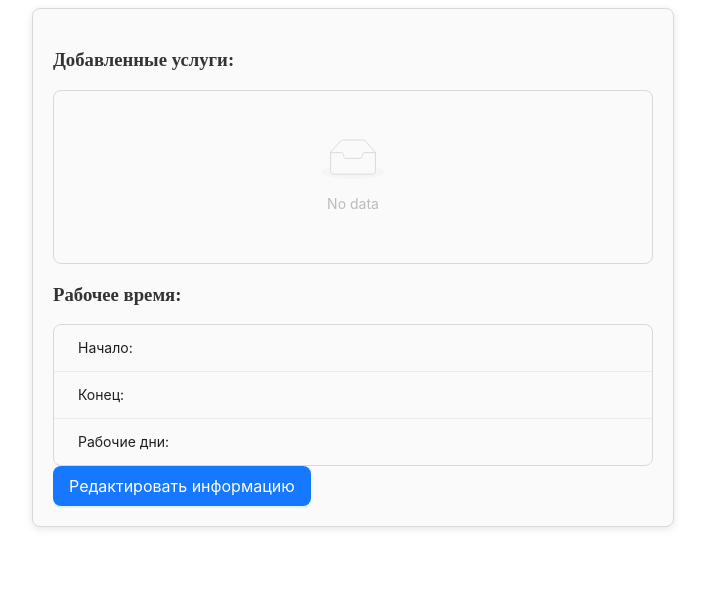
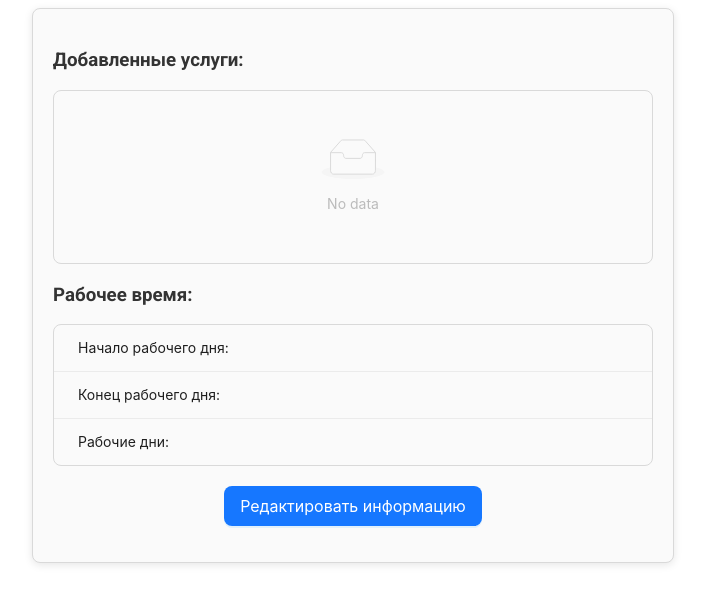
Before and after one commit to mlproger/test_vue_spec_bot, a Vue app: page / in a window 1280 px wide. Shown: the top 604 px of the page, without its empty margins (287-992 px from the left). Built offline with nearby package versions, Linux system fonts and the light colour scheme.

Commit message:
Update ServicesForm.vue

```diff
--- a/src/components/ServicesForm.vue
+++ b/src/components/ServicesForm.vue
@@ -15,12 +15,12 @@
       <a-list bordered>
         <a-list-item>
           <div style="flex-grow: 1;">
-            Начало: {{ formattedStartTime }}
+            Начало рабочего дня: {{ formattedStartTime }}
           </div>
         </a-list-item>
         <a-list-item>
           <div style="flex-grow: 1;">
-            Конец: {{ formattedEndTime }}
+            Конец рабочего дня: {{ formattedEndTime }}
           </div>
         </a-list-item>
         <a-list-item>
@@ -283,6 +283,7 @@
 };
 </script>
 <style scoped>
+@import url('https://fonts.googleapis.com/css2?family=Roboto:wght@400;700&display=swap');
 .services-form {
   max-width: 600px;
   margin: 0 auto;
@@ -291,6 +292,14 @@
   border-radius: 8px;
   background-color: #fafafa;
   box-shadow: 0 2px 8px rgba(0, 0, 0, 0.1);
+  font-family: 'Roboto', sans-serif; /* Применяем шрифт Roboto */
+}
+.button-container {
+  display: flex;
+  justify-content: center;
+  align-items: center;
+  margin-top: 20px;
+  margin-bottom: 16px;
 }
 h2, h3 {
   color: #333;
```
